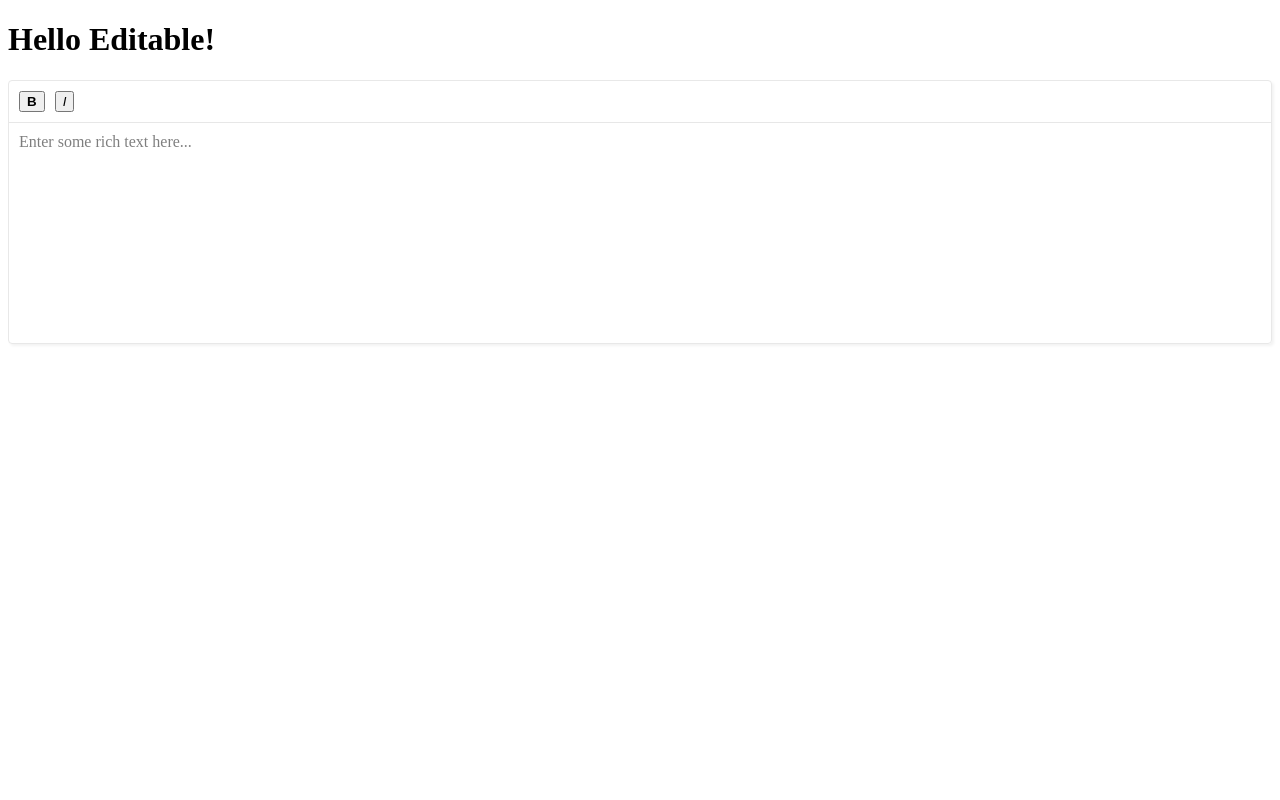
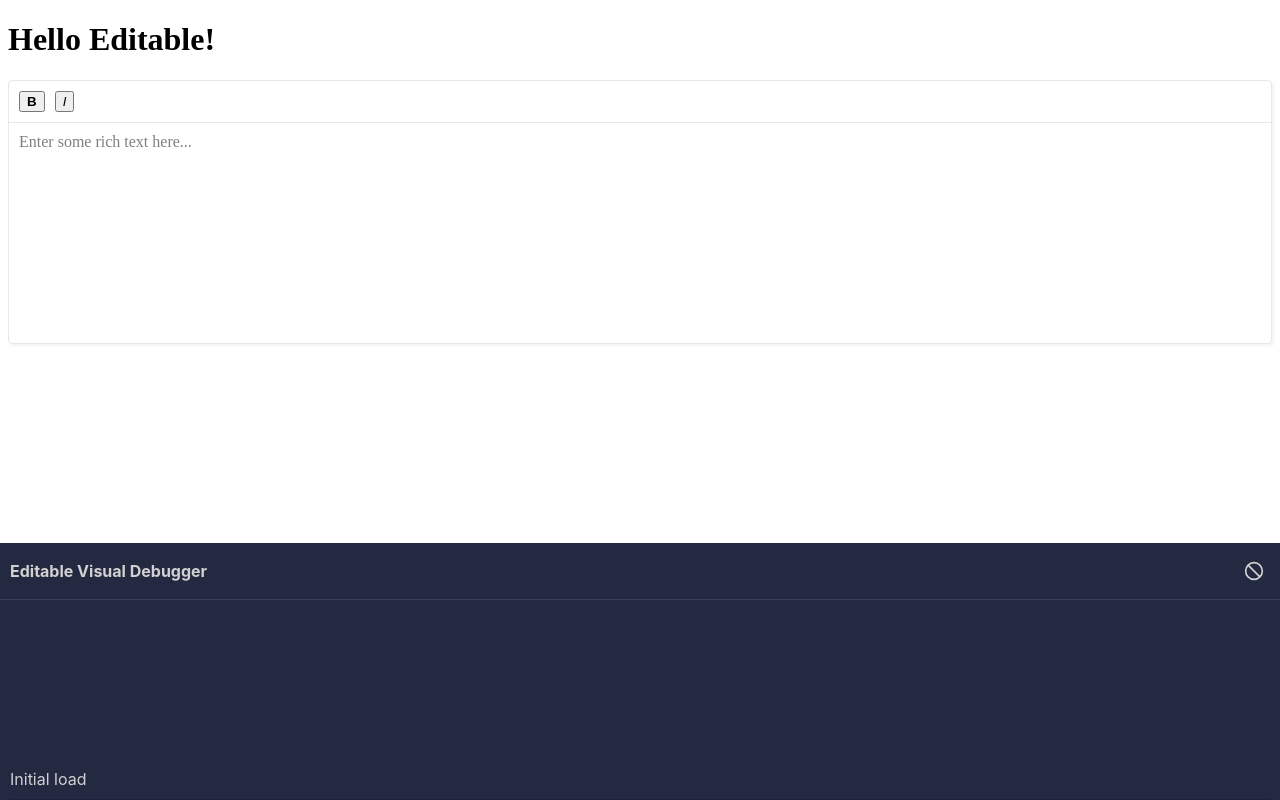
Before and after one commit to ui-pack/contentible, a website: page demo/index.html in a window 1280 px wide. Drawn offline with Linux system fonts and the light colour scheme.

Commit message:
Finish up debugger styling

```diff
--- a/src/editable.css
+++ b/src/editable.css
@@ -1,3 +1,6 @@
+:root{
+  --editable-system-font: -apple-system, BlinkMacSystemFont, 'Segoe UI', Roboto, Oxygen, Ubuntu, Cantarell, 'Open Sans', 'Helvetica Neue', sans-serif;
+}
 [data-editable] {
   border: solid thin #e8e8e8;
   border-radius: 4px;
@@ -33,18 +36,20 @@
   left: 0;
   right: 0;
   background: hsl(230deg 30% 20%);
-  color: #e7e7e7;
+  font-family: var(--editable-system-font);
+  color: #d1d1d1;
 }
 [data-editable-debugger-header] {
   display: flex;
   justify-content: space-between;
-  padding: 20px 10px;
+  align-items: center;
+  padding: 12px 10px;
   font-weight: bolder;
   border-bottom: solid thin rgb(255 255 255/0.1)
 }
-[data-editable-debugger-output] {
+[data-editable-debugger-output-container] {
   display: flex;
-  flex-direction: column;
+  flex-direction: column-reverse;
   height: 200px;
   padding: 0 10px;
   overflow-y: auto;
@@ -56,3 +61,22 @@
   padding: 10px 0;
   border-bottom: solid thin rgb(0 0 0 /0.2)
 }
+[data-editable-debugger-clear] {
+  -moz-appearance: none;
+  -webkit-appearance: none;
+  appearance: none;
+  display: -ms-grid;
+  display: grid;
+  place-items: center;
+  width: 32px;
+  height: 32px;
+  padding: 0;
+  border: 0;
+  border-radius: 3px;
+  background-color: rgb(0 0 0/0);
+  color: inherit;
+  cursor: pointer;
+}
+[data-editable-debugger-clear]:hover {
+  background-color: rgb(0 0 0/0.2);
+}
--- a/src/editable.js
+++ b/src/editable.js
@@ -54,7 +54,7 @@ export default function Editor(userConfig) {
   )
   // Handle input change
   editable.addEventListener("input", (e) => {
-    debug.visual(e.target.innerHTML)
+    debug.visual(e.target.innerHTML, e.inputType)
     applyPlaceholder(editorRoot, placeholderNode, e.target.innerHTML)
   })
   return config
--- a/src/helpers/debug.js
+++ b/src/helpers/debug.js
@@ -2,7 +2,7 @@ import icon from "./icon.js"
 
 const debug = {}
 debug.visual = function(...params) {
-  let debugContainer, output, header
+  let debugContainer, output, outputContainer, header
   debugContainer = document.querySelector('[data-editable-debugger]')
   if (!debugContainer) {
     debugContainer = document.createElement('div')
@@ -12,23 +12,38 @@ debug.visual = function(...params) {
     header.append(
       "Editable Visual Debugger",
       icon("slash", {
+        width: 20,
+        height: 20,
+        stroke: "currentColor",
         button: {
           'data-editable-debugger-clear': true
         }
       })
     )
-    output = document.createElement('div')
-    output.dataset.editableDebuggerOutput = true
     debugContainer.appendChild(header)
     document.body.appendChild(debugContainer)
+
+    // Prepare output
+    output = document.createElement('div')
+    outputContainer = document.createElement('div')
+    output.dataset.editableDebuggerOutput = true
+    outputContainer.dataset.editableDebuggerOutputContainer = true
+
+    // Listen for clear button click
+    const clearButton = document.querySelector('[data-editable-debugger-clear]')
+    if(clearButton) {
+      clearButton.onclick = function() {
+        output.innerHTML = ""
+      }
+    }
   } else {
     output = debugContainer.querySelector('[data-editable-debugger-output]')
+    outputContainer = debugContainer.querySelector('[data-editable-debugger-output-container]')
   }
   const inputNodes = new DOMParser().parseFromString(`<main>${params.map(p => `<p>${p}</p>`).join("")}</main>`, "text/html")
   output.appendChild(inputNodes.body.firstChild)
-  output.scrollIntoView(false)
-  // output.scrollTop += output.scrollHeight
-  debugContainer.appendChild(output)
+  outputContainer.appendChild(output)
+  debugContainer.appendChild(outputContainer)
 }
 
 export default debug
--- a/src/helpers/icon.js
+++ b/src/helpers/icon.js
@@ -29,6 +29,8 @@ const SVG = xml => {
   }
 }
 
+// Get icon SVGs from feathericons.com
+
 const slash = SVG`
   <circle cx="12" cy="12" r="10"></circle>
   <line x1="4.93" y1="4.93" x2="19.07" y2="19.07"></line>
--- a/src/index.js
+++ b/src/index.js
@@ -1,10 +1,10 @@
 import Editor, { EditorControls } from "./editable.js"
-// When importmaps get better support
-// import Editor, { EditorControls } from "editable"
+import debug from "./helpers/debug.js"
 
 // Auto initializer
 (function() {
   const editableElement = document.querySelector(`[data-editable]`)
+  debug.visual("Initial load")
   if(editableElement) {
     Editor({
       container: editableElement,
```
